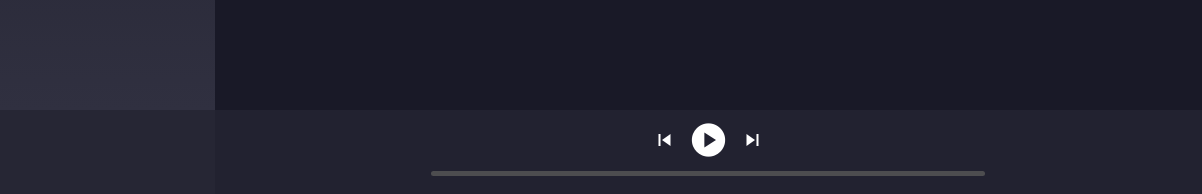
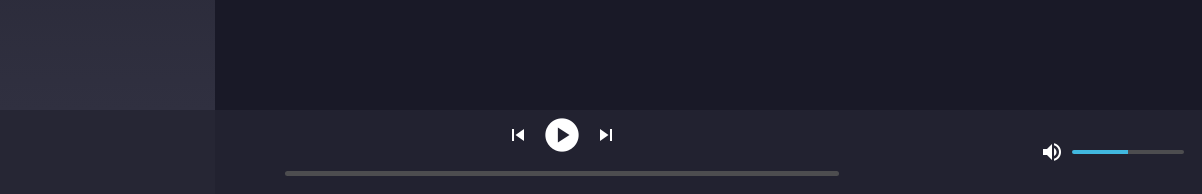
Before and after one commit to TSchreiber/Melo, a plain HTML site: page static/index.html in a window 1280 px wide. Shown: the part 606-800 px from the top of the page, 78-1280 px from the left. Drawn offline with nearby package versions, Linux system fonts and the light colour scheme; no server answers.

Commit message:
feat: volume slider

```diff
--- a/static/index.html
+++ b/static/index.html
@@ -30,14 +30,18 @@
                 <div class="info--artist"></div>
             </div>
         </div>
-        <div class="control-bar">
-            <div class="control-button-container">
+        <div id="control-bar" class="control-bar">
+            <div id="controls-main" class="control-button-container">
                 <button class="control-button previous-button material-icons md-dark">skip_previous</button>
                 <button class="control-button play-button material-icons md-dark">play_circle</button>
                 <button class="control-button next-button material-icons md-dark">skip_next</button>
             </div>
-            <div class=progress-container>
+            <div id="controls-progress" class=progress-container>
                 <div class="progress-bar"><div class="progress-bar--inner"></div></div>
+            </div>
+            <div id="controls-side">
+                <button id="mute-button" class="control-button volume-slider material-icons md-dark">volume_up</button>
+                <input id="volume-slider" type="range" min="0" max="100" value="50">
             </div>
         </div>
     </body>
--- a/static/scripts/index.js
+++ b/static/scripts/index.js
@@ -5,7 +5,9 @@ let player = {
         "play": document.querySelector(".play-button"),
         "previous": document.querySelector(".previous-button"),
         "next": document.querySelector(".next-button"),
-        "progress": document.querySelector(".progress-bar")
+        "progress": document.querySelector(".progress-bar"),
+        "volume": document.getElementById("volume-slider"),
+        "mute": document.getElementById("mute-button"),
     },
     "info": {
         "thumbnail": document.querySelector(".info--thumbnail"),
@@ -30,6 +32,23 @@ player.controls.play.onclick = () => {
         player.element.play();
     }
 }
+
+player.controls.mute.addEventListener("click", () =>
+    player.element.muted = !player.element.muted);
+
+player.controls.volume.addEventListener("input", () =>
+    player.element.volume = Math.pow(player.controls.volume.value / 100.0, 4));
+
+player.element.addEventListener("volumechange", () => {
+    if (player.element.muted)
+        player.controls.mute.innerText = "volume_off";
+    else if (player.element.volume > .0625)
+        player.controls.mute.innerText = "volume_up";
+    else if (player.element.volume > 0)
+        player.controls.mute.innerText = "volume_down";
+    else
+        player.controls.mute.innerText = "volume_mute";
+});
 
 setInterval(() => {
     let progress = player.element.currentTime / player.element.duration;
@@ -79,3 +98,15 @@ function playSong(songName) {
         player.info.artist.innerText = data.Artist;
     });
 }
+
+/**
+ * Custom styling for slider (range) inputs
+ */
+ (() => {
+     for (let slider of document.querySelectorAll('input[type="range"]')) {
+        slider.oninput = function() {
+            var value = (this.value-this.min)/(this.max-this.min)*100
+            this.style.backgroundSize = `${value}%,100%`
+        }
+    }
+})();
--- a/static/styles/layout.css
+++ b/static/styles/layout.css
@@ -11,9 +11,52 @@ body {
 video { display: none; }
 
 .control-bar {
+    /*
     display: flex;
     flex-direction: column;
     justify-content: center;
+    */
+    display: grid;
+    grid-template-areas:
+        "main side"
+        "prog side";
+    grid-template-columns: 1fr clamp(24ch, 32ch, 40ch);
+}
+#controls-main { grid-area: main; }
+#controls-side { grid-area: side; }
+#controls-progress { grid-area: prog; }
+
+#controls-side {
+    display: flex;
+    flex-direction: row;
+    justify-content: flex-end;
+    align-items: center;
+    padding: 1em;
+}
+
+input[type=range] {
+    background-image: linear-gradient(var(--fill-color), var(--fill-color)),
+                      linear-gradient(var(--background), var(--background));
+    background-size: 50%, 100%;
+    background-repeat: no-repeat;
+    border-radius: 8px;
+    height: 4px;
+    width: 112px;
+    outline: none;
+    -webkit-appearance: none;
+}
+input[type=range]::-webkit-slider-thumb {
+  -webkit-appearance: none;
+  appearance: none;
+  width: 15px;
+  height: 15px;
+  background: white;
+  border-radius: 50%;
+  cursor: pointer;
+  display: none;
+}
+input[type=range]:hover::-webkit-slider-thumb {
+  display: block;
 }
 
 .control-button-container {
--- a/static/styles/theme.css
+++ b/static/styles/theme.css
@@ -8,3 +8,8 @@
     overflow: hidden;
 }
 .progress-bar--inner { background: #41B8DF; }
+
+input[type=range] {
+    --background: #4D4D4F;
+    --fill-color: #41B8DF;
+}
```
